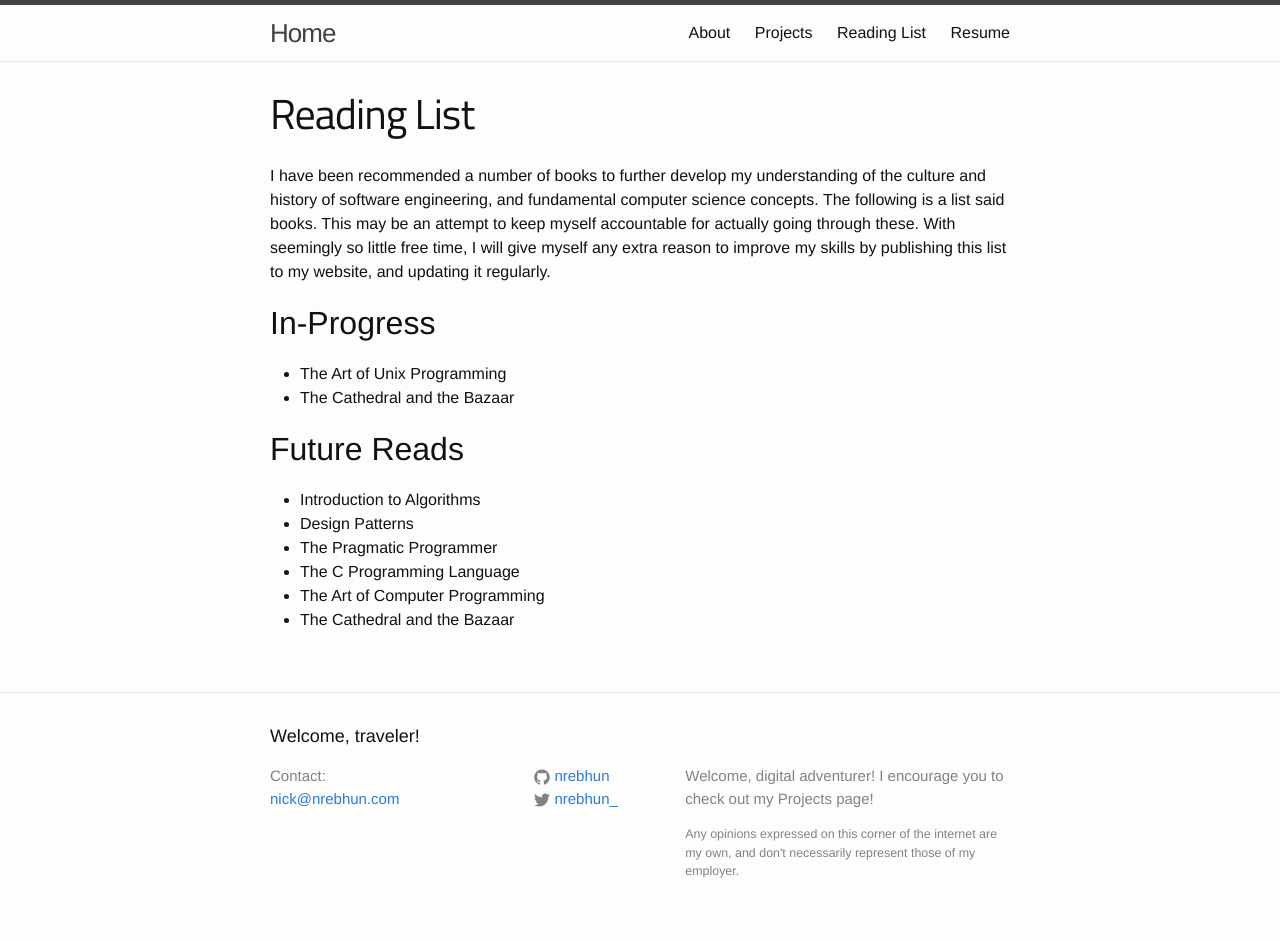
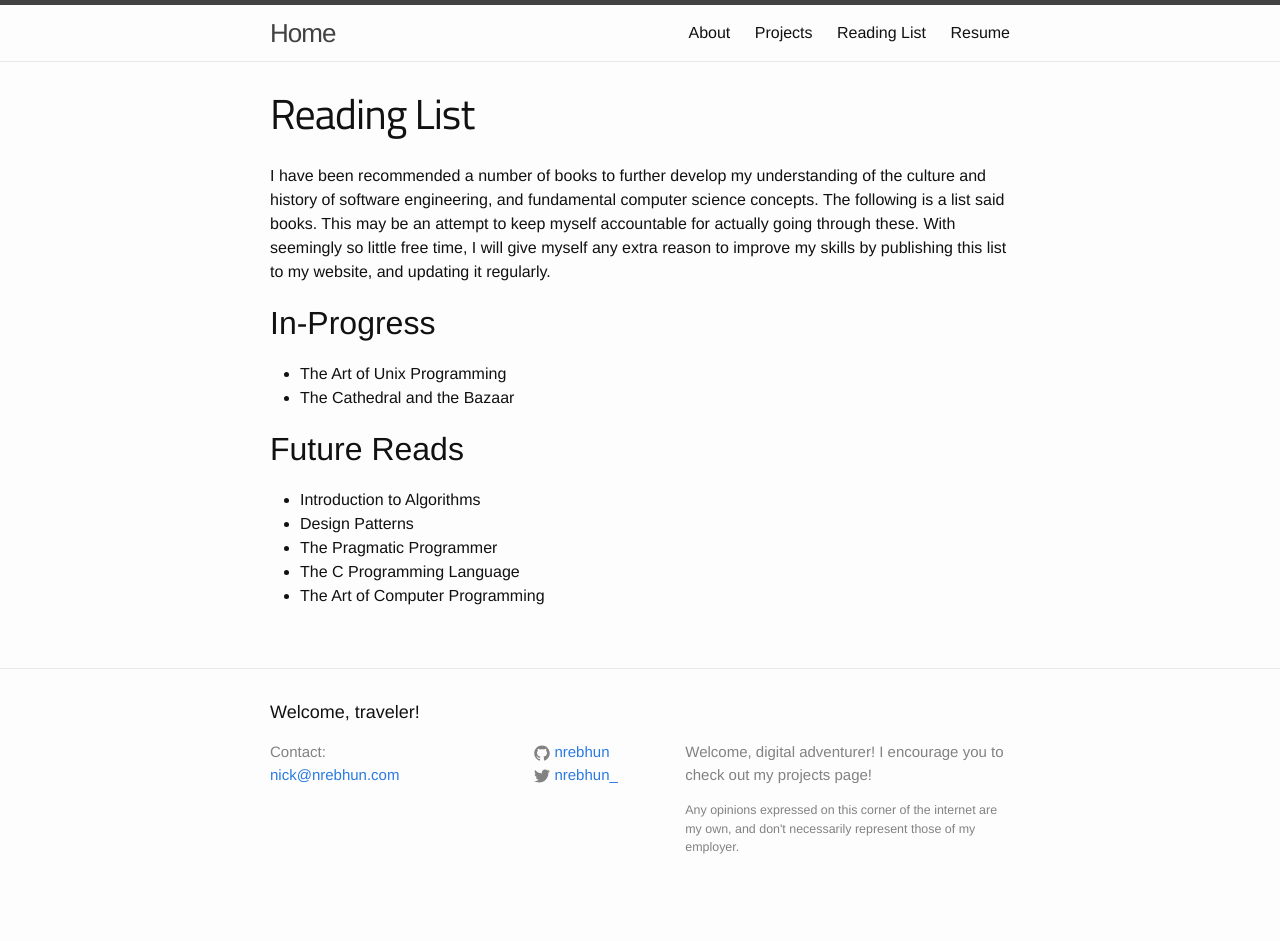
Before and after one commit to nrebhun/nrebhun.github.io, a Jekyll site: the page built from reading.md, in a window 1280 px wide. Built offline with Jekyll 4.4.1, drawn with Linux system fonts in a browser that asks for light colours; after the commit the page ends 917 px from its top, so only the background shows below that.

```diff
--- a/_config.yml
+++ b/_config.yml
@@ -5,7 +5,7 @@ contact_me: "Contact:"
 email: nick@nrebhun.com
 description: >
  Welcome, digital adventurer!
- I encourage you to check out my Projects page!
+ I encourage you to check out my projects page!
 baseurl: ""
 url: "http://www.nrebhun.com"
 twitter_username: nrebhun_
--- a/reading.md
+++ b/reading.md
@@ -11,13 +11,14 @@ these. With seemingly so little free time, I will give myself any extra reason t
 by publishing this list to my website, and updating it regularly.
 
 ## In-Progress
-- The Art of Unix Programming
-- The Cathedral and the Bazaar
+
+* The Art of Unix Programming
+* The Cathedral and the Bazaar
 
 ## Future Reads
-- Introduction to Algorithms
-- Design Patterns
-- The Pragmatic Programmer
-- The C Programming Language
-- The Art of Computer Programming
-- The Cathedral and the Bazaar
+
+* Introduction to Algorithms
+* Design Patterns
+* The Pragmatic Programmer
+* The C Programming Language
+* The Art of Computer Programming
```
Also changed, not shown: _posts/2015-01-23-Projects-Update.md (+1 -1 lines), resume.md (+1 -1 lines), assets/res-v2p.png, 1 other file.
